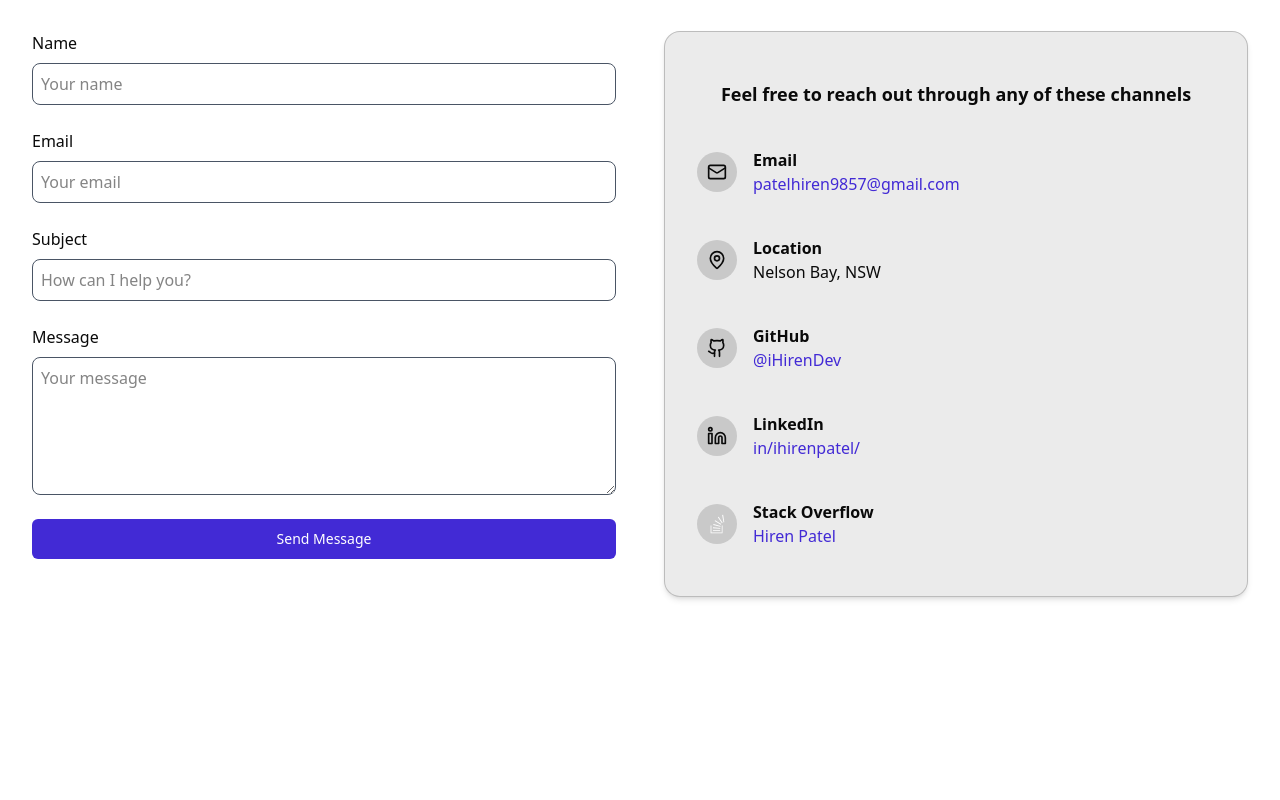
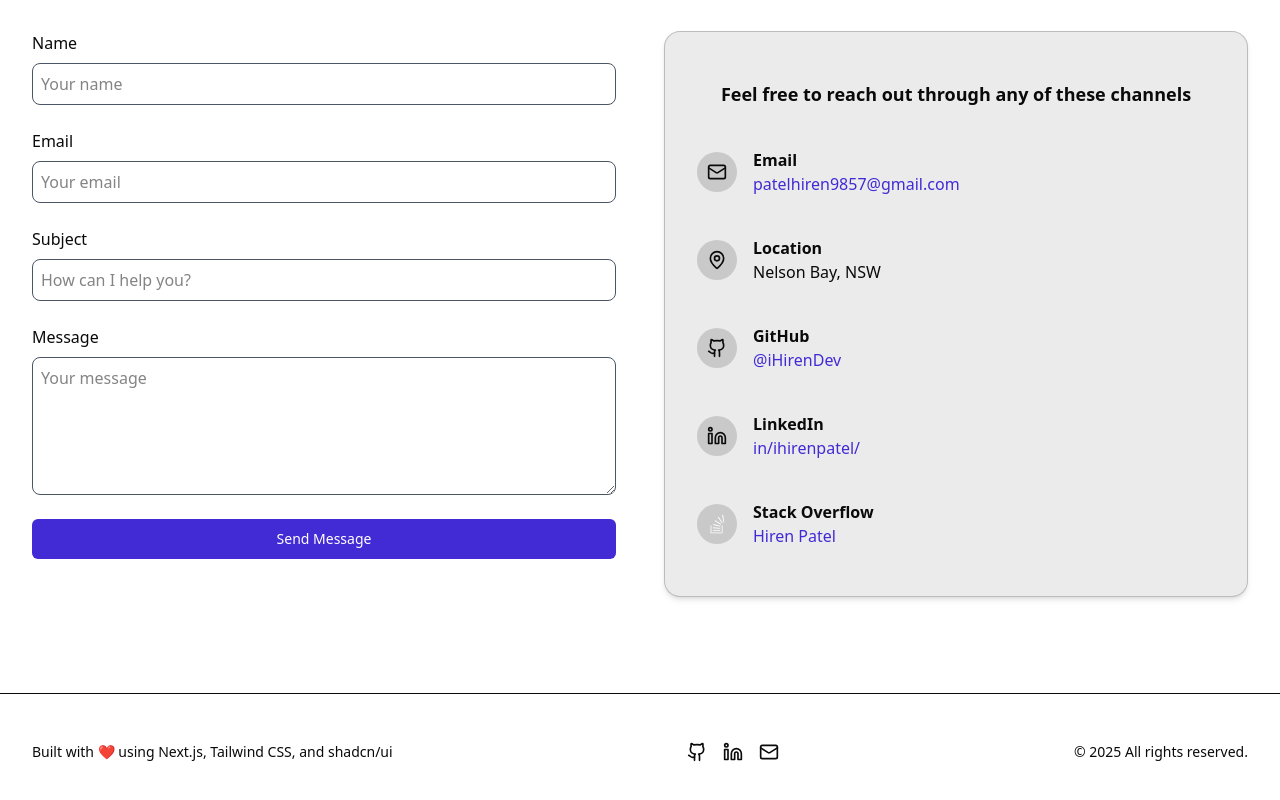
Before and after one commit to iHirenDev/Portfolio, a Next.js app: page / in a window 1280 px wide. Shown: the part 2852-3652 px from the top of the page. Before the commit the page ends 3545 px from the top, so only its background shows below. Built offline with nearby package versions, Linux system fonts and the light colour scheme; no server answers.

Commit message:
Footer content and bug fixes.

```diff
--- a/src/app/layout.tsx
+++ b/src/app/layout.tsx
@@ -1,8 +1,9 @@
 import type { Metadata } from "next";
 import { Geist, Geist_Mono } from "next/font/google";
 import "./globals.css";
-import Navbar from '@/components/Navbar';
+import Navbar from '@/components/layout/Navbar';
 import { ThemeProvider } from "@/components/ui/theme-provider";
+import { Footer } from "@/components/layout/footer";
 
 const geistSans = Geist({
   variable: "--font-geist-sans",
@@ -38,6 +39,7 @@ export default function RootLayout({
           <div className="flex flex-col min-h-screen">
             <Navbar/>
             <main className="flex-1">{children}</main>
+            <Footer/>
           </div>
         </ThemeProvider>
 
--- a/src/components/Navbar.tsx
+++ b/src/components/layout/Navbar.tsx
@@ -1,8 +1,8 @@
 'use client';
 
 import React, { useState, useEffect } from "react";
-import {  Menu, MenuItem } from '../components/ui/navbar-menu';
-import { cn } from "../lib/utils";
+import {  Menu, MenuItem } from '../ui/navbar-menu';
+import { cn } from "../../lib/utils";
 import { useTheme } from "next-themes";
 import { Moon, Sun, AlignRight, X } from "lucide-react"
 import Link from "next/link";
--- /dev/null
+++ b/src/components/layout/footer.tsx
@@ -0,0 +1,35 @@
+import Link from "next/link"
+import { Github, Linkedin, Mail } from "lucide-react"
+
+export function Footer() {
+  return (
+    <footer className="border-t">
+      <div className="container flex flex-col gap-6 py-8 md:flex-row md:items-center md:justify-between md:py-12">
+        <div className="flex flex-col gap-2">
+
+          <p className="text-sm text-muted-foreground">
+            Built with ❤️ using Next.js, Tailwind CSS, and shadcn/ui
+          </p>
+        </div>
+        <div className="flex gap-4">
+          <Link href="https://github.com/iHirenDev" target="_blank" rel="noreferrer" className="text-muted-foreground hover:text-foreground transition-colors">
+            <Github className="h-5 w-5" />
+            <span className="sr-only">GitHub</span>
+          </Link>
+
+          <Link href="https://www.linkedin.com/in/ihirenpatel/" target="_blank" rel="noreferrer" className="text-muted-foreground hover:text-foreground transition-colors">
+            <Linkedin className="h-5 w-5" />
+            <span className="sr-only">LinkedIn</span>
+          </Link>
+          <Link href="mailto:patelhiren9857@gmail.com" className="text-muted-foreground hover:text-foreground transition-colors">
+            <Mail className="h-5 w-5" />
+            <span className="sr-only">Email</span>
+          </Link>
+        </div>
+        <div className="text-sm text-muted-foreground">
+          © {new Date().getFullYear()} All rights reserved.
+        </div>
+      </div>
+    </footer>
+  )
+}
```
